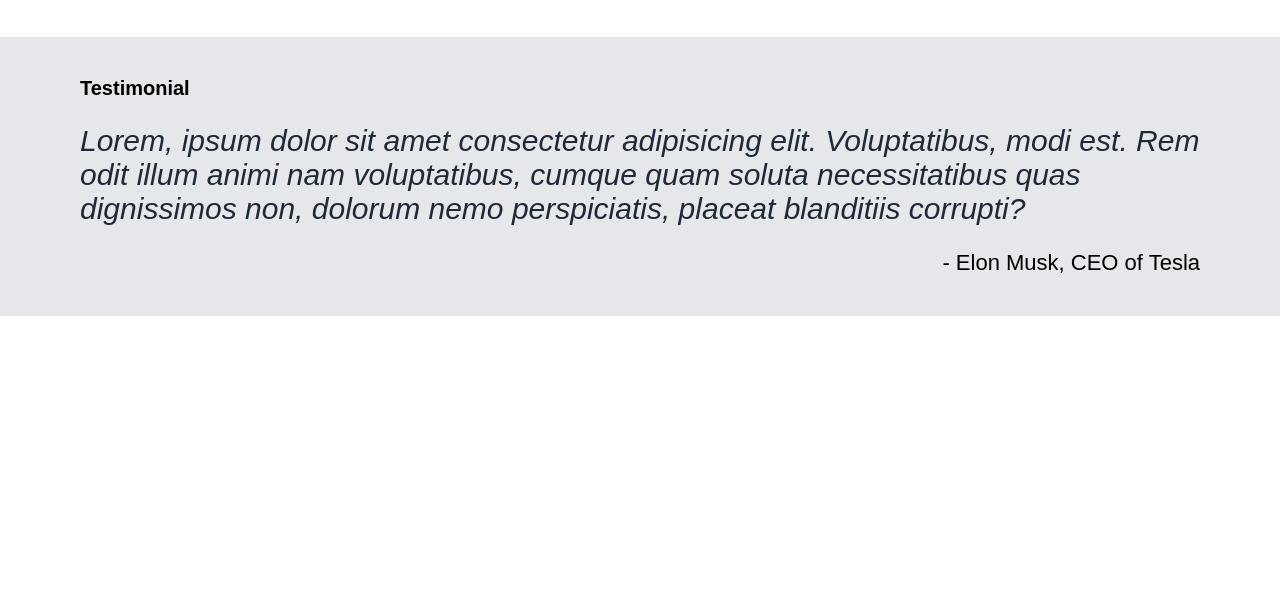
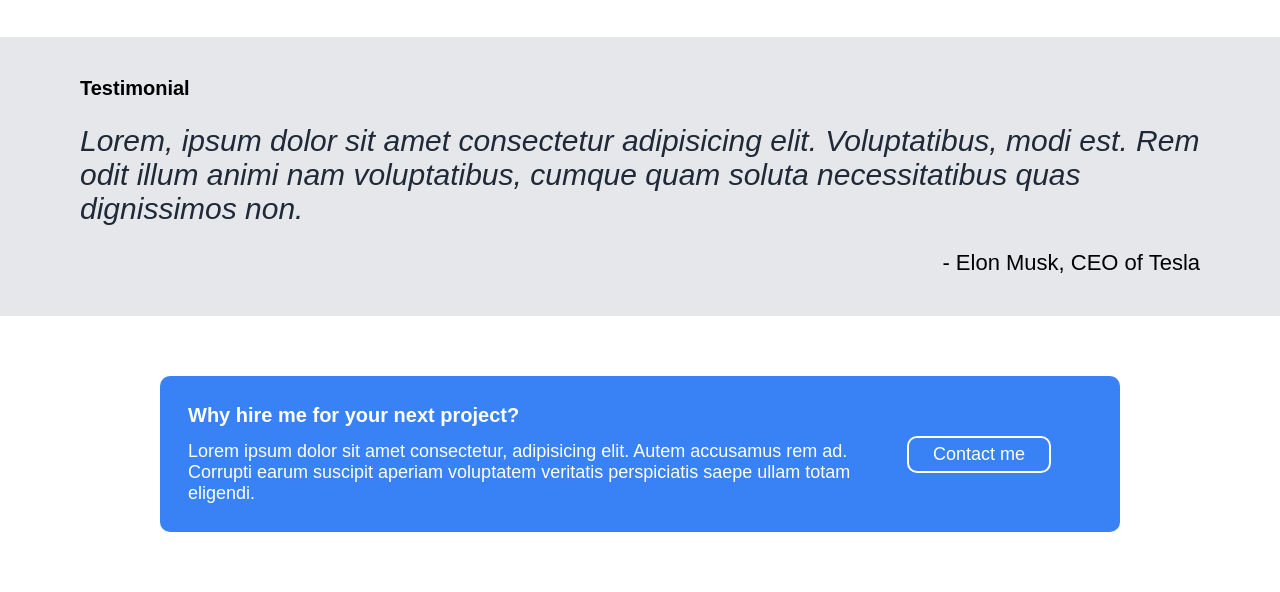
Before and after one commit to alanhyg/portfolio, a plain HTML site: page index.html in a window 1280 px wide. Shown: the part 892-1484 px from the top of the page. Before the commit the page ends 1208 px from the top, so only its background shows below. Drawn offline with Linux system fonts and the light colour scheme.

Commit message:
Add CTA section

```diff
--- a/index.html
+++ b/index.html
@@ -22,7 +22,7 @@
         <div class="hero">Xander Blakewood</div>
         <div class="text">Lorem ipsum dolor sit amet consectetur adipisicing elit. Dolores nulla minima sunt vitae iure molestiae, saepe aut deserunt possimus est eius odio voluptatibus cumque dicta aperiam deleniti id, reprehenderit consequuntur.</div>
         <a target="blank" href="https://static.jobscan.co/blog/uploads/Sales-Manager-1.png" rel="noopener noreferrer">
-            <button>Download CV</button>
+            <button class="cv">Download CV</button>
         </a>
         </div>
             <img src="https://miro.medium.com/v2/resize:fit:1192/1*jXusXvCfxECPU_Jh9S_E3w.jpeg" alt="photo">
@@ -54,8 +54,17 @@
     </div>
     <div class="lower">
         <div class="heading">Testimonial</div>
-        <div class="quote">Lorem, ipsum dolor sit amet consectetur adipisicing elit. Voluptatibus, modi est. Rem odit illum animi nam voluptatibus, cumque quam soluta necessitatibus quas dignissimos non, dolorum nemo perspiciatis, placeat blanditiis corrupti?</div>
+        <div class="quote">Lorem, ipsum dolor sit amet consectetur adipisicing elit. Voluptatibus, modi est. Rem odit illum animi nam voluptatibus, cumque quam soluta necessitatibus quas dignissimos non.</div>
         <div class="author">- Elon Musk, CEO of Tesla</div>
+    </div>
+    <div class="cta">
+        <div class="container">
+            <div class="info">
+                <div class="heading">Why hire me for your next project?</div>
+                <div class="text">Lorem ipsum dolor sit amet consectetur, adipisicing elit. Autem accusamus rem ad. Corrupti earum suscipit aperiam voluptatem veritatis perspiciatis saepe ullam totam eligendi.</div>
+            </div>
+            <button class="call">Contact me</button>
         </div>
+    </div>
 </body>
 </html>
--- a/style.css
+++ b/style.css
@@ -47,13 +47,13 @@ ul {
     font-weight: bold;
 }
 
-button {
+.cv, .call {
     border: 0;
     border-radius: 10px;
     padding: 6px 24px;
 }
 
-button:hover {
+.cv:hover {
     background-color: #3882F6;
     color: white;
 }
@@ -116,3 +116,47 @@ h1 {
     text-align: end;
     font-size: 22px;
 }
+
+.cta {
+    display: flex;
+    justify-content: center;
+    align-items: center;
+    padding: 60px 0;
+}
+
+.container {
+    display: flex;
+    align-items: center;
+    width: 75%;
+    border-radius: 10px;
+    background-color: #3882F6;
+    padding: 28px;
+}
+
+.info {
+    width: 75%;
+}
+
+.info .text {
+    color: white;
+}
+
+.cta .heading {
+    text-align: start;
+    margin-bottom: 14px;
+    color: white;
+}
+
+.call {
+    border: 2px solid white;
+    border-radius: 10px;
+    background-color: #3882F6;
+    color: white;
+    margin: auto;
+}
+
+.call:hover {
+    background-color: white;
+    color: #3882F6;
+    font-weight: bold;
+}
```
